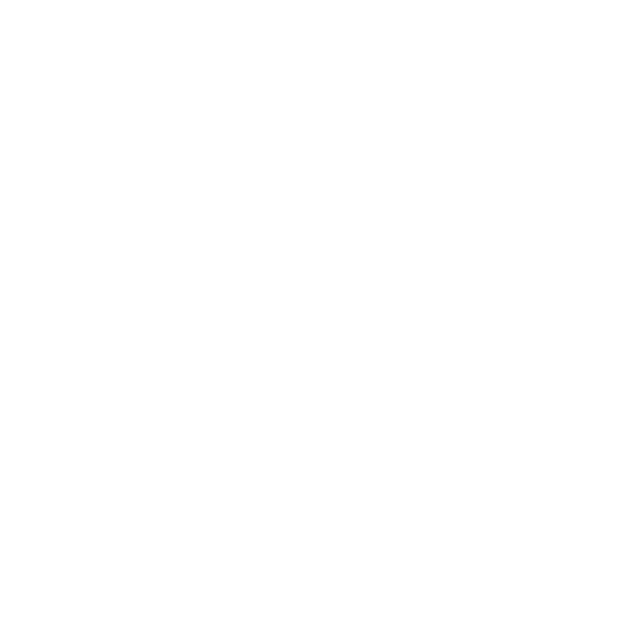
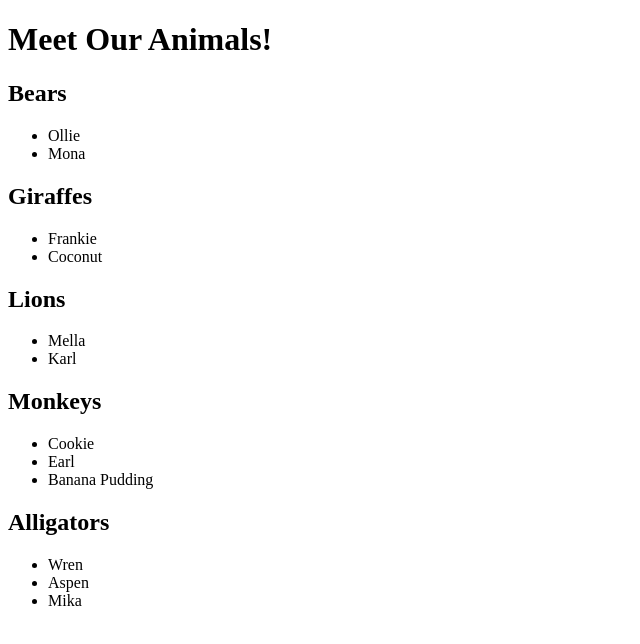
Before and after one commit to four10pm/block05, a plain HTML site: page index.html in a window 1280 px wide. Shown: the whole page, without its empty margins (0-640 px from the left). Drawn offline with Linux system fonts and the light colour scheme.

Commit message:
added list

```diff
--- a/index.html
+++ b/index.html
@@ -3,9 +3,39 @@
 <head>
     <meta charset="UTF-8">
     <meta name="viewport" content="width=device-width, initial-scale=1.0">
-    <title>Document</title>
+    <title>Wild Animal Mini-Zoo</title>
 </head>
 <body>
+    <h1> Meet Our Animals! </h1>
+    <h2> Bears </h2>
+        <ul>
+            <li> Ollie </li>
+            <li> Mona </li>
+        </ul>
+    <h2> Giraffes </h2>
+        <ul>
+            <li> Frankie </li>
+            <li> Coconut </li>
+        </ul>
+    <h2> Lions </h2>
+        <ul>
+            <li> Mella </li>
+            <li> Karl </li>
+        </ul>
+    <h2> Monkeys </h2>
+        <ul>
+            <li>Cookie </li>
+            <li> Earl </li>
+            <li> Banana Pudding </li>
+        </ul>
+    <h2> Alligators </h2>
+        <ul>
+            <li> Wren </li>
+            <li> Aspen </li>
+            <li> Mika </li>
+        </ul>
+
+
 
 </body>
 </html>
```
